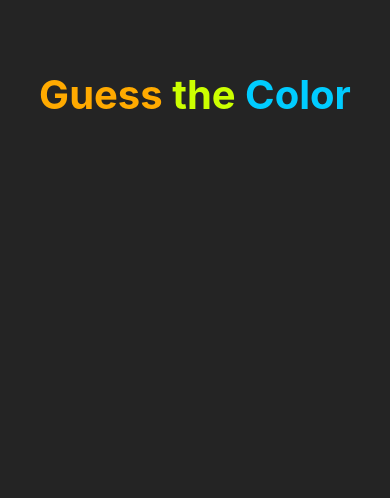
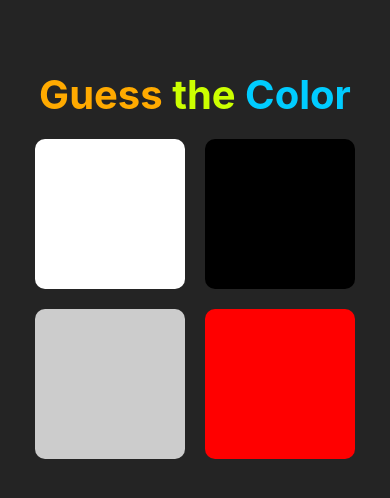
Before and after one commit to rodrigocloureiro/guess_the_color_native, a React Native app: screen / in a window 390 px wide. Shown: the top 498 px of the page. Built offline with nearby package versions, Linux system fonts and the light colour scheme.

Commit message:
Caixas adicionadas

```diff
--- a/App.js
+++ b/App.js
@@ -1,10 +1,13 @@
 // import { StatusBar } from 'expo-status-bar';
 import { StyleSheet, Text, View, StatusBar } from 'react-native';
+import Box from './components/Box';
 
 const statusBarHeight = StatusBar.currentHeight ? StatusBar.currentHeight : 70;
-// console.log(statusBarHeight);
 
 export default function App() {
+
+  const generateColors = () => {};
+
   return (
     <View style={styles.container}>
       <StatusBar style='light' />
@@ -12,6 +15,12 @@ export default function App() {
         <Text style={[styles.title, {color: '#ffaa00'}]}>Guess</Text>
         <Text style={[styles.title, {color: '#ccff00'}]}> the </Text>
         <Text style={[styles.title, {color: '#00ccff'}]}>Color</Text>
+      </View>
+      <View style={styles.boxContainer}>
+        <Box bgColor='#fff' />
+        <Box bgColor='#000' />
+        <Box bgColor='#ccc' />
+        <Box bgColor='#ff0000' />
       </View>
     </View>
   );
@@ -28,6 +37,13 @@ const styles = StyleSheet.create({
   titleContainer: {
     flexDirection: 'row',
   },
+  boxContainer: {
+    marginTop: 20,
+    flexDirection: 'row',
+    flexWrap: 'wrap',
+    justifyContent: 'center',
+    gap: 20,
+  },
   title: {
     color: '#fafafa',
     fontSize: 40,
--- /dev/null
+++ b/components/Box.js
@@ -0,0 +1,17 @@
+import { TouchableOpacity, View, StyleSheet } from "react-native";
+
+export default function Box({ bgColor }) {
+  return (
+    <TouchableOpacity>
+      <View style={[styles.box, {backgroundColor: bgColor}]}></View>
+    </TouchableOpacity>
+  );
+}
+
+const styles = StyleSheet.create({
+  box: {
+    width: 150,
+    height: 150,
+    borderRadius: 10,
+  },
+});
```
